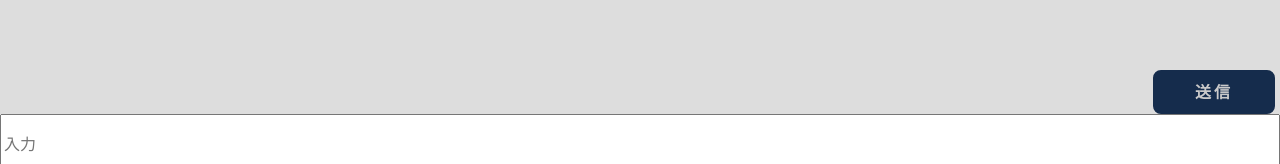
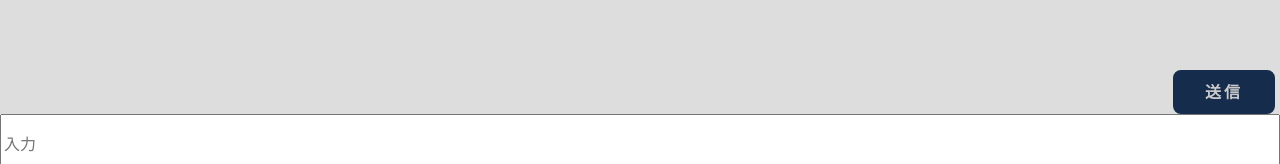
Before and after one commit to KojimaNaoyuki/AIchat, a plain HTML site: page chat.html in a window 1280 px wide. Shown: the part 626-790 px from the top of the page. Drawn offline with nearby package versions, Linux system fonts and the light colour scheme.

Commit message:
2021/03/30/6

```diff
--- a/styles/breakpoints/_base.scss
+++ b/styles/breakpoints/_base.scss
@@ -250,7 +250,7 @@ body {
     & > form {
       & .send-btn {
         margin: 0 5px;
-        padding: 8px 40px;
+        padding: 8px 30px;
         background-color: #152c4c;
         border: solid 2px #152c4c;
         border-radius: 8px;
```
Also changed, not shown: styles/style.css.
